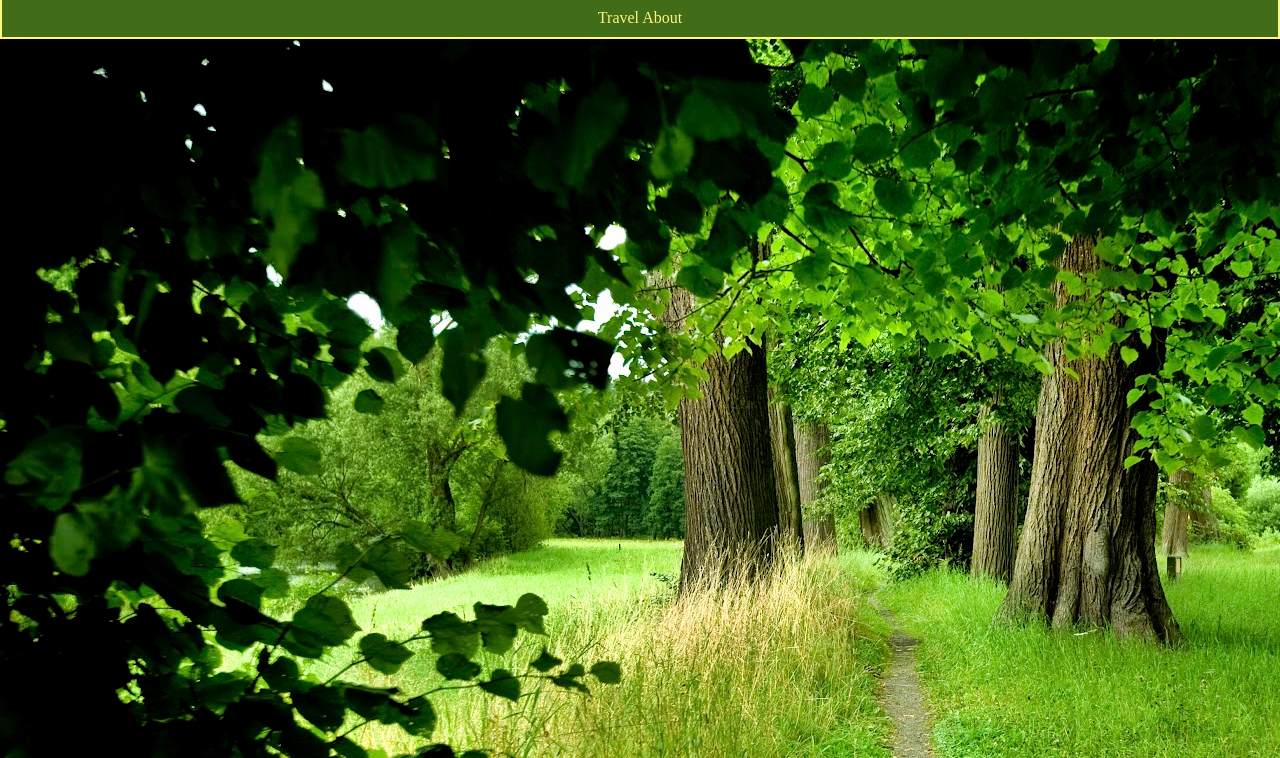
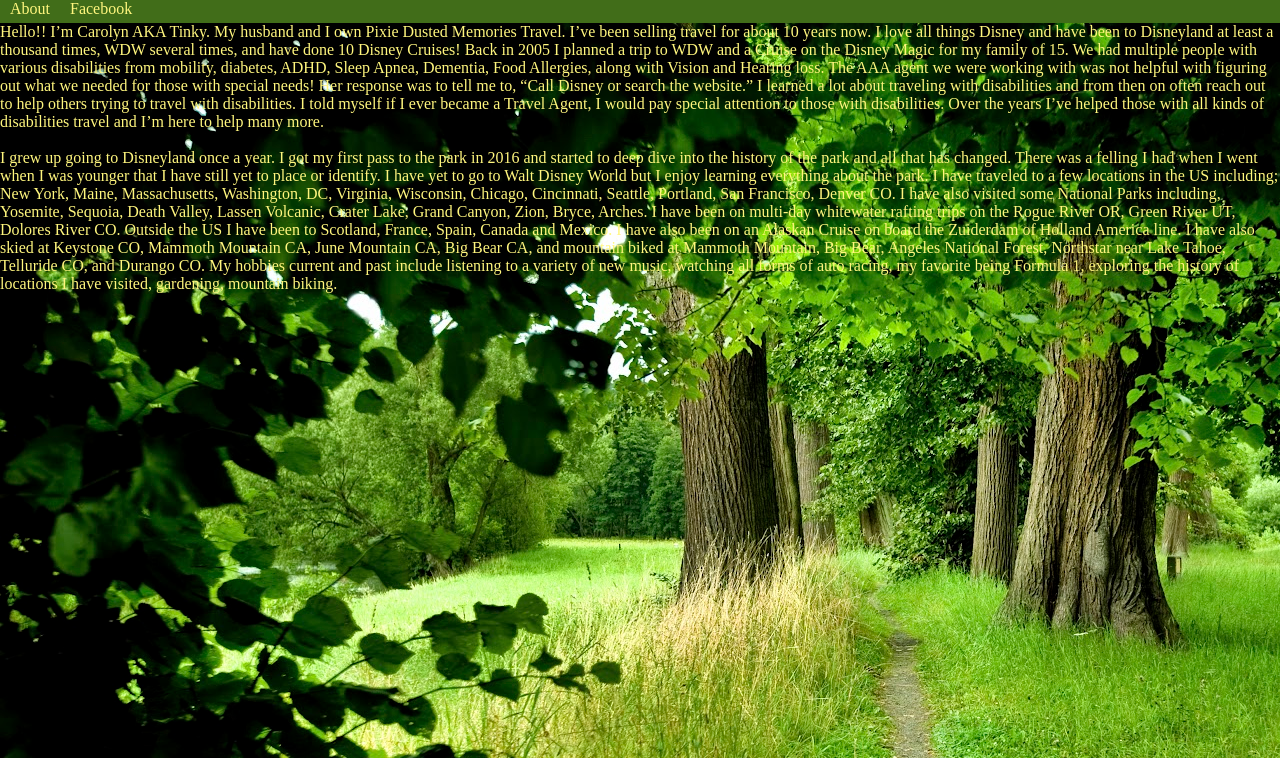
Before and after one commit to AMESocker/PDMT-Site, a plain HTML site: page index.html in a window 1280 px wide. Shown: the part 42-800 px from the top of the page. Drawn offline with Linux system fonts and the light colour scheme; a web font is replaced by a local one.

Commit message:
Added Info Text and Updated nav bar

```diff
--- a/index.html
+++ b/index.html
@@ -14,9 +14,17 @@
 <body>
   <header>
     <h1 class="fontdiner-swanky-regular">!DEMO! <s>Pixie Dusted Memories Travel</s> !DEMO!</h1>
-    <hr>
-    <nav><a>Travel</a><a href="#about"> About</a></nav>
+    <nav><a href="#about"> About</a><a target="_blank" href="https://www.facebook.com/PixieDustedMemoriesTravel">Facebook</a></nav>
   </header>
+  <main>
+    <p id="Carolyn-Tinky-Hoagland">Hello!!
+      I’m Carolyn AKA Tinky. My husband and I own Pixie Dusted Memories Travel. I’ve been selling travel for about 10 years now. I love all things Disney and have been to Disneyland at least a thousand times, WDW several times, and have done 10 Disney Cruises!
+      Back in 2005 I planned a trip to WDW and a Cruise on the Disney Magic for my family of 15. We had multiple people with various disabilities from mobility, diabetes, ADHD, Sleep Apnea, Dementia, Food Allergies, along with Vision and Hearing loss. The AAA agent we were working with was not helpful with figuring out what we needed for those with special needs! Her response was to tell me to, “Call Disney or search the website.” I learned a lot about traveling with disabilities and from then on often reach out to help others trying to travel with disabilities. I told myself if I ever became a Travel Agent, I would pay special attention to those with disabilities. Over the years I’ve helped those with all kinds of disabilities travel and I’m here to help many more.</p>
+      <br>
+      <p id="Aaron-Socher">I grew up going to Disneyland once a year. I got my first pass to the park in 2016 and started to deep dive into the history of the park and all that has changed. There was a felling I had when I went when I was younger that I have still yet to place or identify. I have yet to go to Walt Disney World but I enjoy learning everything about the park.
+      I have traveled to a few locations in the US including; New York, Maine, Massachusetts, Washington, DC, Virginia, Wisconsin, Chicago, Cincinnati, Seattle, Portland, San Francisco, Denver CO. I have also visited some National Parks including, Yosemite, Sequoia, Death Valley, Lassen Volcanic, Crater Lake, Grand Canyon, Zion, Bryce, Arches. I have been on multi-day whitewater rafting trips on the Rogue River OR, Green River UT, Dolores River CO. Outside the US I have been to Scotland, France, Spain, Canada and Mexico. I have also been on an Alaskan Cruise on board the Zuiderdam of Holland America line. I have also skied at Keystone CO, Mammoth Mountain CA, June Mountain CA, Big Bear CA, and mountain biked at Mammoth Mountain, Big Bear, Angeles National Forest, Northstar near Lake Tahoe, Telluride CO, and Durango CO.
+      My hobbies current and past include listening to a variety of new music, watching all forms of auto racing, my favorite being Formula 1, exploring the history of locations I have visited, gardening, mountain biking.</p>
+  </main>
 </body>
 
 </html>
--- a/styles.css
+++ b/styles.css
@@ -40,10 +40,18 @@ header{
   font-weight: 400;
 }
 nav{
-  padding: 10px;
-  border: solid 2px ;
+  display: flex;
+  padding: 0;
+  border: 0 ;
+  justify-content:flex-start;
+}
+a:hover{
+  background-color: var(--majorelle-blue);
 }
 a{
   text-decoration: none;
   color:var(--HSKF-A);
+  border:0;
+  margin:0;
+  padding: 5px 10px;
 }
```
Also changed, not shown: images/356415968_6582535665119230_6621538990402676486_n.jpg (added), images/359492938_10104485823725396_5747788319518012774_n.jpg (added), images/359731378_6641157139257082_6941566982238118739_n.jpg (added).
